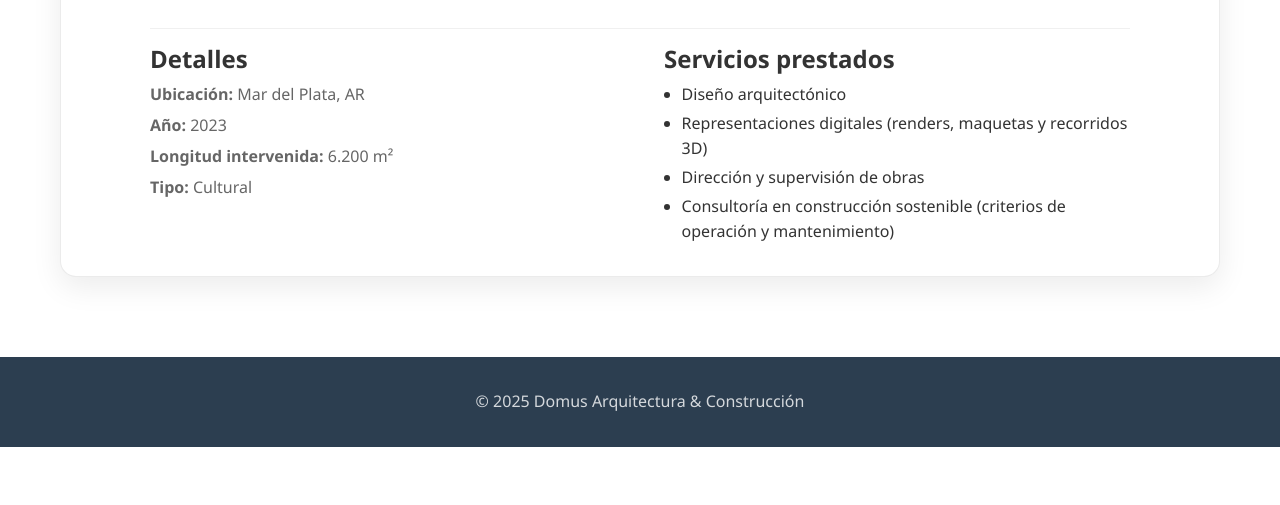
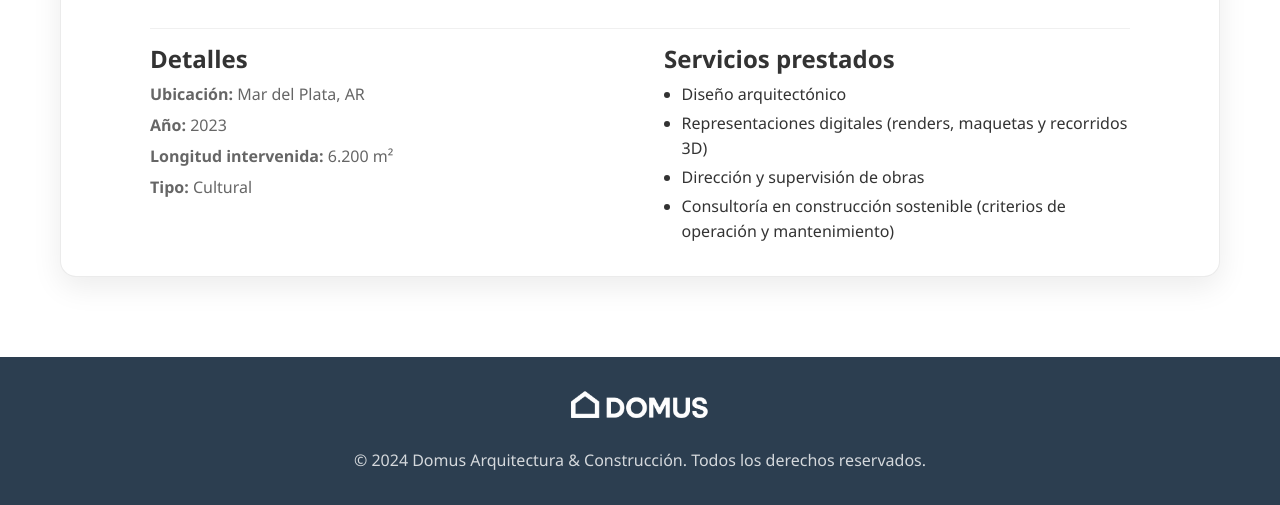
Before and after one commit to L-Salvo/Domus-ProyectoDeSoftware-S1, a plain HTML site: page proyectos.html in a window 1280 px wide. Shown: the part 8324-8829 px from the top of the page. Before the commit the page ends 8771 px from the top, so only its background shows below. Drawn offline with Linux system fonts and the light colour scheme.

Commit message:
Correccion del footer en la pagina proyectos.

```diff
--- a/proyectos.html
+++ b/proyectos.html
@@ -329,13 +329,17 @@
 
 </main>
 
-<!-- Footer (mismo de la home) -->
+<!-- Footer -->
 <footer class="footer">
     <div class="container">
         <div class="footer-content">
-            <p>© 2025 Domus Arquitectura & Construcción</p>
+            <div class="footer-logo">
+                <img alt="Domus Logo" class="logo-img" src="img/domus_logo_blanco.png">
+            </div>
+            <p>&copy; 2024 Domus Arquitectura & Construcción. Todos los derechos reservados.</p>
         </div>
     </div>
+
 </footer>
 </body>
 </html>
```
